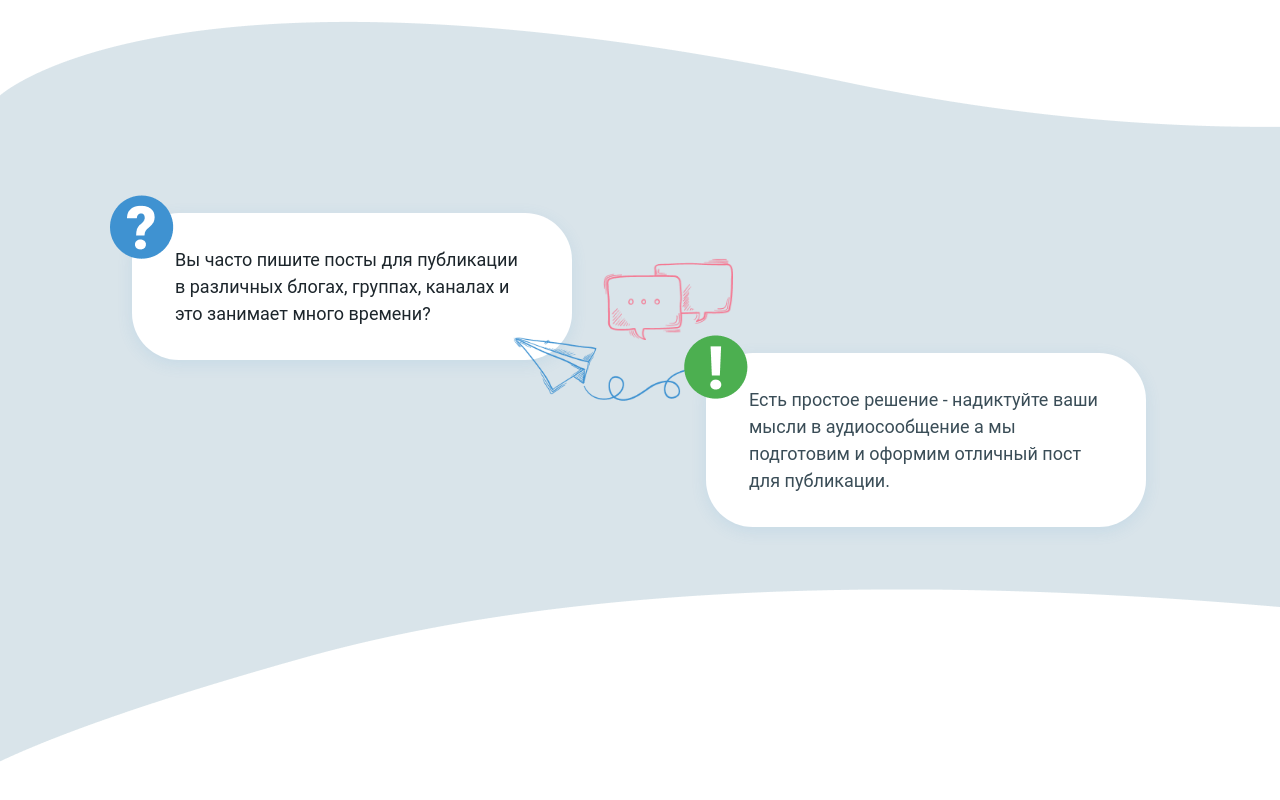
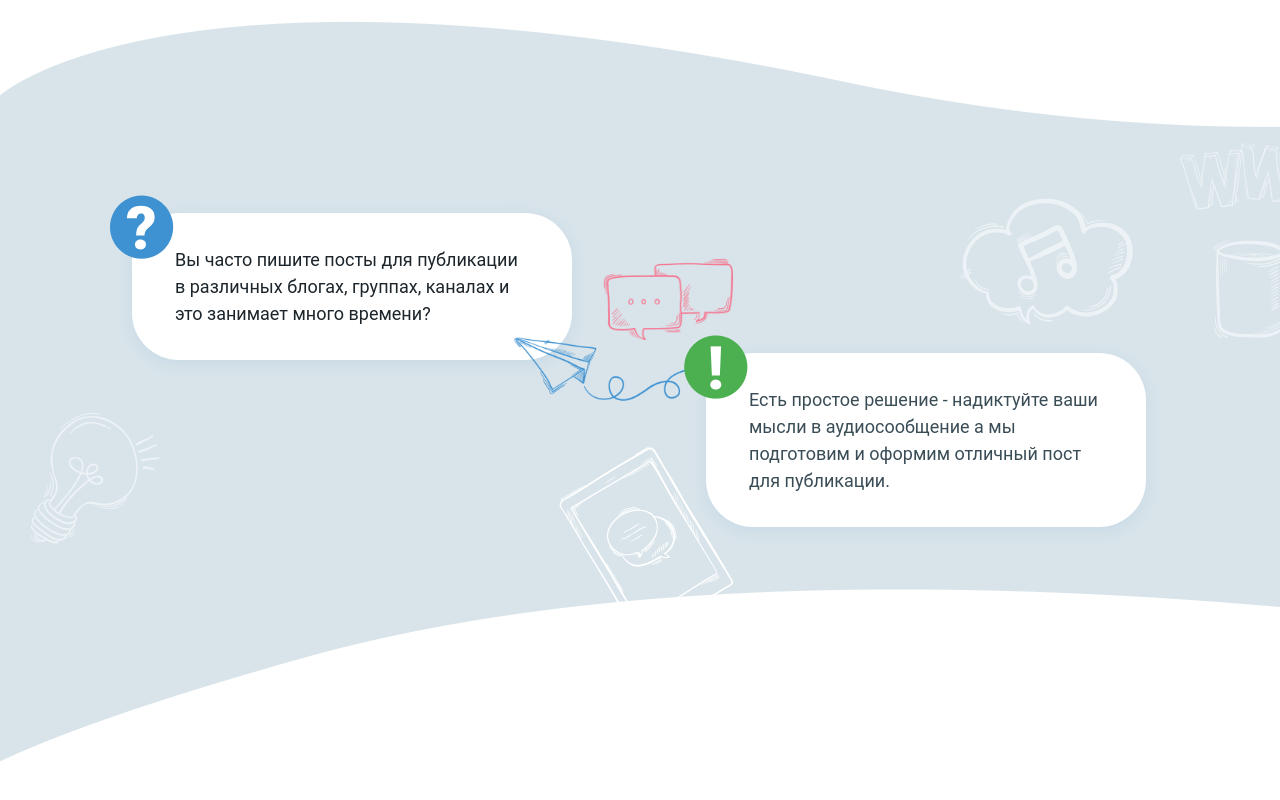
Before and after one commit to vitaliiwine/telegramBot, a plain HTML site: page index.html in a window 1280 px wide. Shown: the part 582-1382 px from the top of the page. Drawn offline with nearby package versions, Linux system fonts and the light colour scheme.

Commit message:
section secondary done

```diff
--- a/css/style.css
+++ b/css/style.css
@@ -211,6 +211,26 @@ li {
     right: 480px;
 }
 
+.v-cloud-secondary {
+    top: -15px;
+    right: 80px;
+}
+
+.v-mug-secondary {
+    top: -70px;
+    right: -150px;
+}
+
+.v-ipad-secondary {
+    top: 230px;
+    left: 490px;
+}
+
+.v-bulb-secondary {
+    top: 180px;
+    left: -60px;
+}
+
 /* Clear-fix */
 
 .clear-fix {
--- a/index.html
+++ b/index.html
@@ -64,6 +64,10 @@
 
         <img class="v-paper-plane-secondary absolute" src="img/v-paper-plane-secondary.png" alt="paper plane">
         <img class="v-chat-secondary absolute" src="img/v-chat-secondary.png" alt="chat messages">
+        <img class="v-cloud-secondary absolute" src="img/v-cloud-secondary.png" alt="note cloud">
+        <img class="v-mug-secondary absolute" src="img/v-mug-secondary.png" alt="mug and www">
+        <img class="v-ipad-secondary absolute" src="img/v-ipad-secondary.png" alt="ipad">
+        <img class="v-bulb-secondary absolute" src="img/v-bulb-secondary.png" alt="idea bulb">
 
     </div> <!-- / .container-general  -->
 
```
Also changed, not shown: img/v-bulb-secondary.png (added), img/v-cloud-secondary.png (added), img/v-ipad-secondary.png (added), img/v-mug-secondary.png (added).
